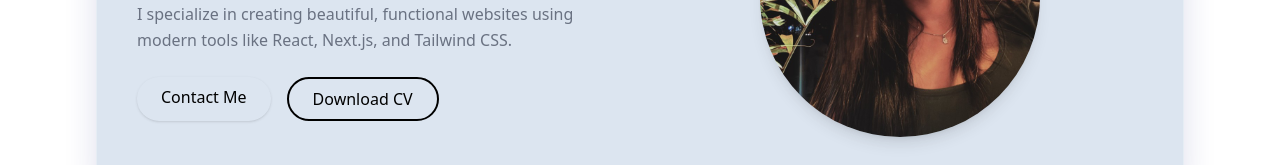
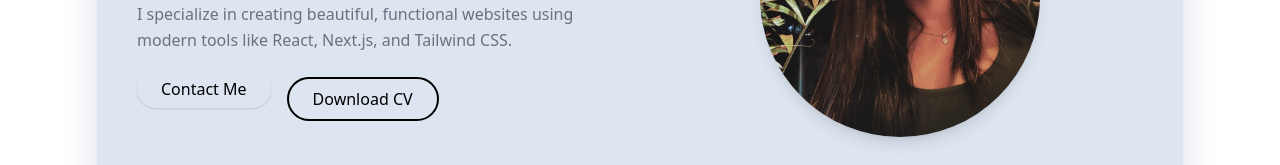
Before and after one commit to martialchess/portfolio-fullstack, a Next.js app: page / in a window 1280 px wide. Shown: the part 380-545 px from the top of the page. Built offline with nearby package versions, Linux system fonts and the light colour scheme.

Commit message:
imported and updated Link in the contact handler element

```diff
--- a/components/sections/Hero.tsx
+++ b/components/sections/Hero.tsx
@@ -1,6 +1,7 @@
 import React from "react";
 import { FaChartArea, FaBattleNet, FaCat } from "react-icons/fa";
 import Image from "next/image";
+import Link from "next/link";
 
 export default function Hero() {
   return (
@@ -26,12 +27,13 @@ export default function Hero() {
 
           {/* Buttons */}
           <div className="flex flex-col sm:flex-row gap-4 justify-center md:justify-start">
+            <Link href="/contact">
             <a
-              href="/contact"
               className="bg-primary text-black px-6 py-2 rounded-full font-medium shadow hover:opacity-90 transition"
             >
               Contact Me
             </a>
+            </Link>
             <a
               href="/RidaMalik-CV.pdf"
               className="border-2 border-primary text-primary px-6 py-2 rounded-full font-medium hover:bg-primary hover:text-white transition"
```
